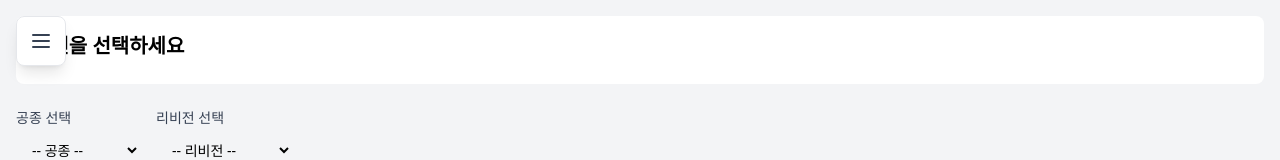
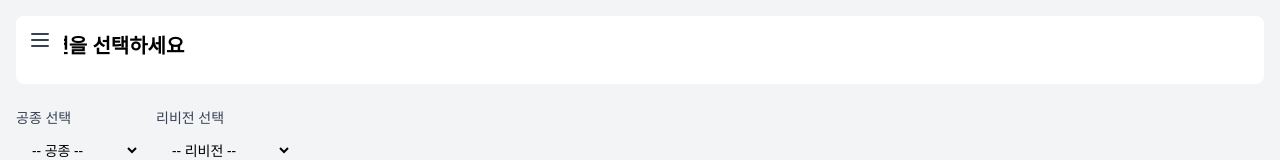
Before and after one commit to HA-SEUNG-JEONG/timwork-frontend-assignment, a React (Vite) app: page / in a window 1280 px wide. Both pictures are taken after a click on the button "사이드바 닫기". Shown: the top 160 px of the page. Built offline with nearby package versions, Linux system fonts and the light colour scheme.

Commit message:
fix : border 삭제

```diff
--- a/src/App.tsx
+++ b/src/App.tsx
@@ -12,7 +12,7 @@ function AppContent() {
 			) : (
 				<button
 					onClick={toggleSidebar}
-					className="fixed left-4 top-4 z-50 p-3 bg-white text-gray-700 hover:bg-gray-100 rounded-lg shadow-lg border border-gray-200 transition-all"
+					className="fixed left-4 top-4 z-50 p-3 bg-white text-gray-700 hover:bg-gray-100 rounded-lg transition-all"
 					title="사이드바 표시"
 					aria-label="사이드바 표시"
 				>
--- a/src/components/Drawing/DisciplineSelector.tsx
+++ b/src/components/Drawing/DisciplineSelector.tsx
@@ -40,7 +40,7 @@ export const DisciplineSelector = React.memo(
 									type="checkbox"
 									checked={isSelected}
 									onChange={(e) => handleCheckboxChange(discipline, e)}
-									className="w-4 h-4 text-indigo-600 border-gray-300 rounded focus:ring-indigo-500 cursor-pointer"
+									className="w-4 h-4 text-indigo-600 rounded focus:ring-indigo-500 cursor-pointer"
 								/>
 								<div
 									className={`px-2 py-0.5 rounded text-xs font-medium ${colors.bg} ${colors.text}`}
```
